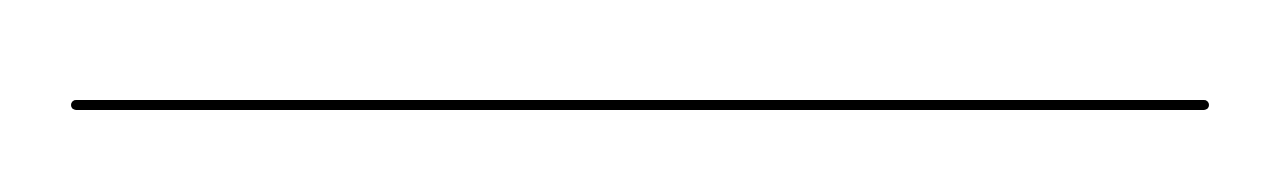
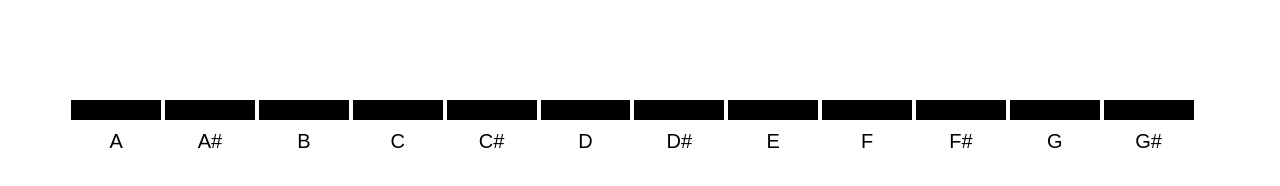
Before and after one commit to michiganprojectmusic/hurdy-gurdy, a plain HTML site: page index.html in a window 1280 px wide. Drawn offline with Linux system fonts and the light colour scheme.

Commit message:
added user feedback and discrete notes

```diff
--- a/index.html
+++ b/index.html
@@ -1,5 +1,31 @@
 <html>
   <div onclick="getLocationOfMouse();" class="line">
+    <div onclick="colorNote(this)" class="miniline"></div>
+    <div onclick="colorNote(this)" class="miniline"></div>
+    <div onclick="colorNote(this)" class="miniline"></div>
+    <div onclick="colorNote(this)" class="miniline"></div>
+    <div onclick="colorNote(this)" class="miniline"></div>
+    <div onclick="colorNote(this)" class="miniline"></div>
+    <div onclick="colorNote(this)" class="miniline"></div>
+    <div onclick="colorNote(this)" class="miniline"></div>
+    <div onclick="colorNote(this)" class="miniline"></div>
+    <div onclick="colorNote(this)" class="miniline"></div>
+    <div onclick="colorNote(this)" class="miniline"></div>
+    <div onclick="colorNote(this)" class="miniline"></div>
+  </div>
+  <div onclick="getLocationOfMouse();" class="note-names">
+    <div class="note-name">A</div>
+    <div class="note-name">A#</div>
+    <div class="note-name">B</div>
+    <div class="note-name">C</div>
+    <div class="note-name">C#</div>
+    <div class="note-name">D</div>
+    <div class="note-name">D#</div>
+    <div class="note-name">E</div>
+    <div class="note-name">F</div>
+    <div class="note-name">F#</div>
+    <div class="note-name">G</div>
+    <div class="note-name">G#</div>
   </div>
 </html>
 
@@ -8,19 +34,50 @@
     margin-left:auto;
     margin-right:auto;
     margin-top:100px;
+    width:90%;
+    height:20px;
+    border-radius:50px;
+  }
+  .miniline {
+    display:inline-flex;
     background-color:black;
+    width:7.9%;
+    height:20px;
+  }
+  .note-names {
+    margin-left:auto;
+    margin-right:auto;
     width:90%;
-    height:10px;
-    border-radius:50px;
+    margin-top:10px;
+  }
+  .note-name {
+    text-align:center;
+    font-family:sans-serif;
+    font-size:20px;
+    display:inline-block;
+    width:7.9%;
   }
 </style>
 
 <script>
+  let lastClicked;
+  let currentClicked;
+
+  function colorNote(obj) {
+    if (lastClicked !== undefined ) {
+      lastClicked.style.backgroundColor = "black";
+    }
+    lastClicked = obj;
+    obj.style.backgroundColor = "blue";
+  }
+
   function getLocationOfMouse(event) {
     event=window.event;
     let x = event.clientX;
     let fraction = ((x - (window.innerWidth * 0.05))/(window.innerWidth * 0.9));
-    console.log("fraction = " + fraction)
+    let newNote = Math.floor((fraction * 12));
+    console.log("New Note = " + newNote)
+  }
 
-  }
+
 </script>
```
